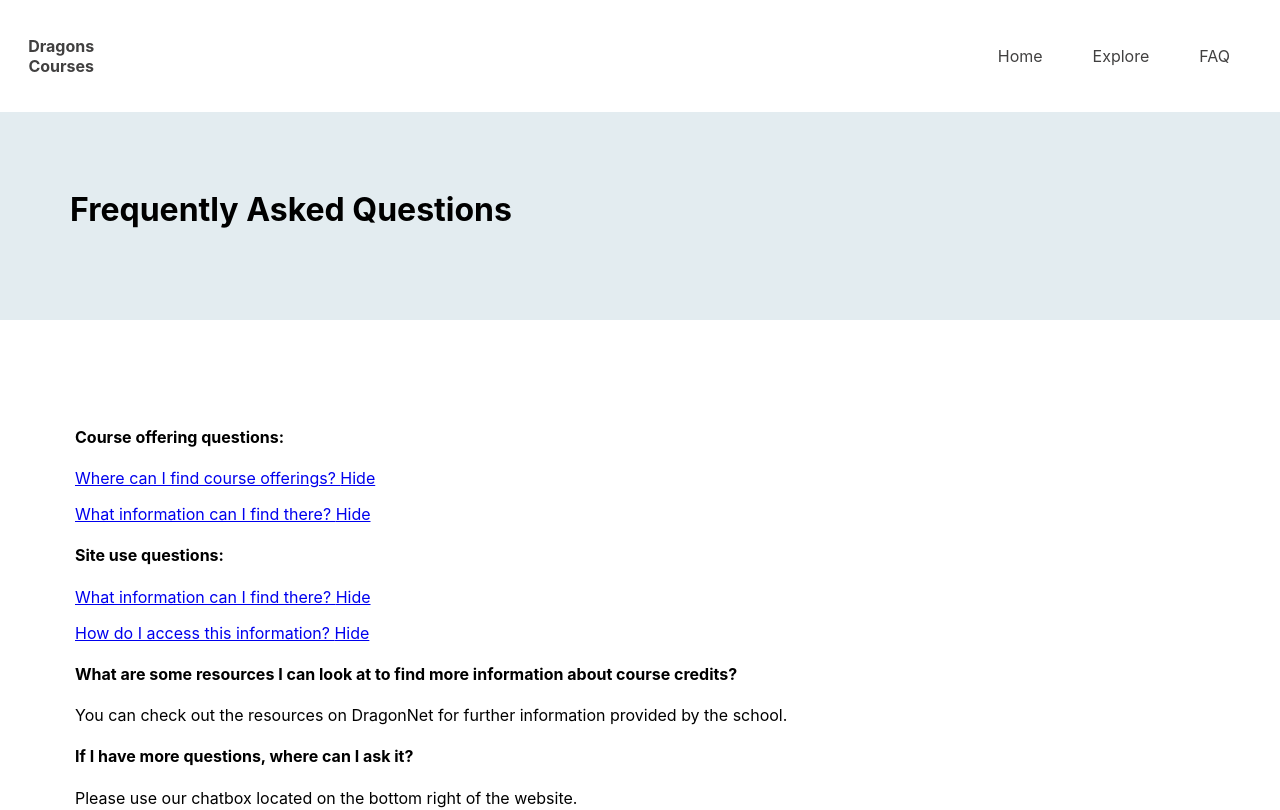
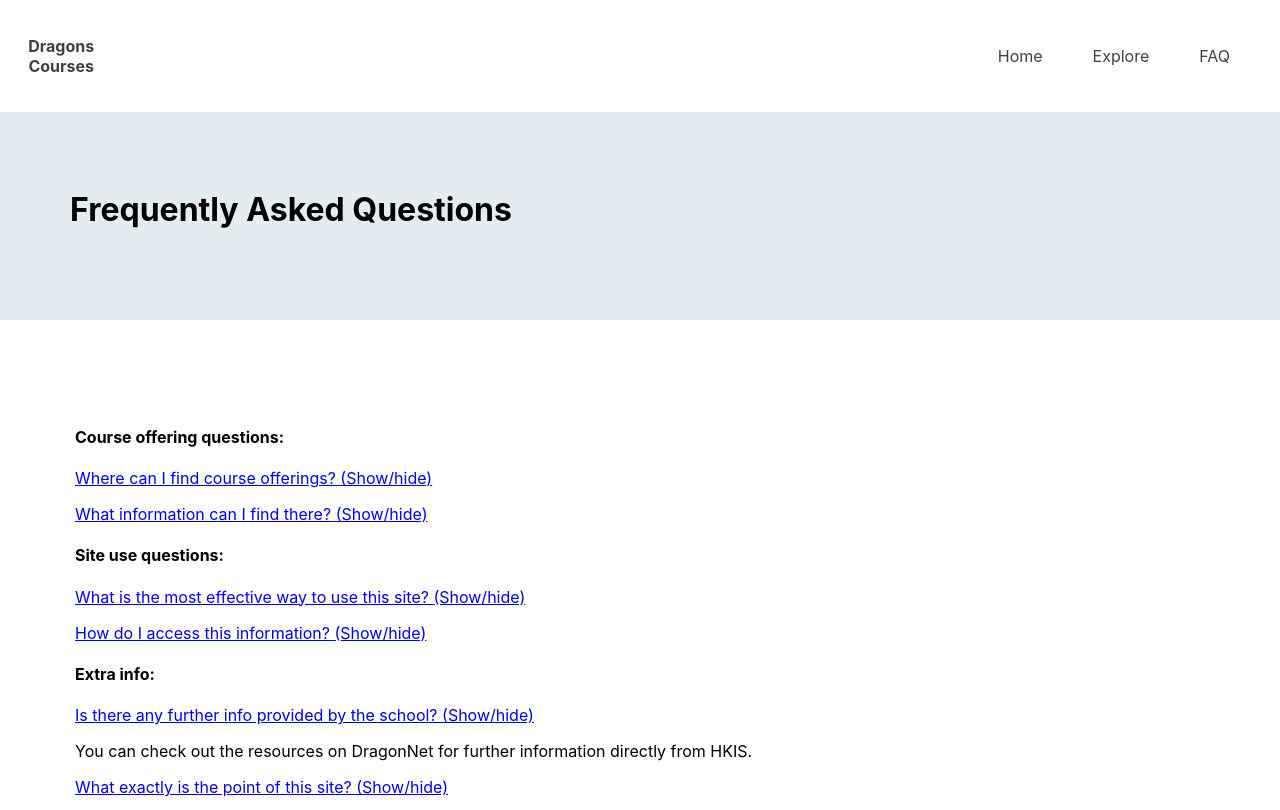
Before and after one commit to YoonjungC/sdltproject, a React (Create React App) app: page /faq in a window 1280 px wide. Shown: the top 810 px of the page. Built offline with nearby package versions, Linux system fonts and the light colour scheme.

Commit message:
Update index.js

```diff
--- a/src/FAQ/index.js
+++ b/src/FAQ/index.js
@@ -20,32 +20,43 @@
             <h4 id="top"> Course offering questions: </h4>
 
             <a href="#hide" id="hide">Where can I find course offerings? </a>
-            <a href="#/" id="show">Hide</a>
+            <a href="#/" id="show"> (Show/hide)</a>
             <div id="a"><p>Information on course offerings can be found on the Explore Page.</p></div>
 
             <p></p>
 
             <a href="#hide1" id="hide1">What information can I find there? </a>
-            <a href="#/1" id="show1">Hide</a>
+            <a href="#/1" id="show1"> (Show/hide)</a>
             <div id="a1"><p>You can find details on difficulty of the course, as well as a general summary.</p></div>
 
 
             <h4> Site use questions: </h4>
 
-            <a href="#hide2" id="hide2">What information can I find there? </a>
-            <a href="#/2" id="show2">Hide</a>
+            <a href="#hide2" id="hide2">What is the most effective way to use this site? </a>
+            <a href="#/2" id="show2"> (Show/hide)</a>
             <div id="a2"><p>The #1 way to use this site is before course registration, exploring the different course offerings here at HKIS and learning about each course in detail.</p></div>
 
             <p></p>
 
             <a href="#hide3" id="hide3">How do I access this information? </a>
-            <a href="#/3" id="show3">Hide</a>
+            <a href="#/3" id="show3"> (Show/hide)</a>
             <div id="a3"><p>Clicking on the photo of the courses will create a pop up menu with detailed information on the course.</p></div>
 
-            <h4> What are some resources I can look at to find more information about course credits? </h4>
-            <p>
-              You can check out the resources on DragonNet for further information provided by the school.
-            </p>
+
+            <p></p>
+
+            <h4> Extra info: </h4>
+
+            <a href="#hide4" id="hide4"> Is there any further info provided by the school? </a>
+            <a href="#/4" id="show4"> (Show/hide)</a>
+            <div id="a4"><p>You can check out the resources on DragonNet for further information directly from HKIS.</p></div>
+
+            <p></p>
+
+            <a href="#hide5" id="hide5"> What exactly is the point of this site? </a>
+            <a href="#/5" id="show5"> (Show/hide)</a>
+            <div id="a5"><p>This site was made to provide users with easy and acceisble information provided with student input to ensure satisfaction after course regristration. </p></div>
+
             <p id="line"> </p>
             <h4> If I have more questions, where can I ask it? </h4>
             <p> Please use our chatbox located on the bottom right of the website. </p>
```
